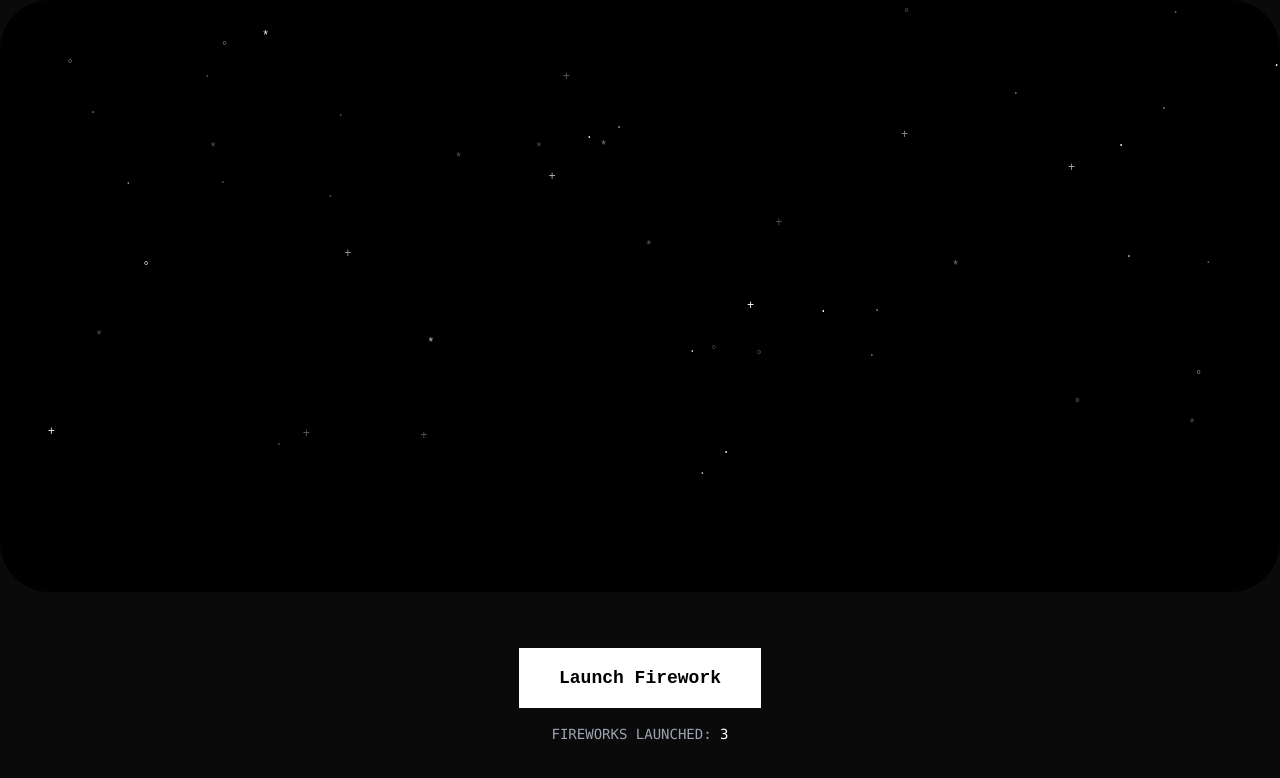
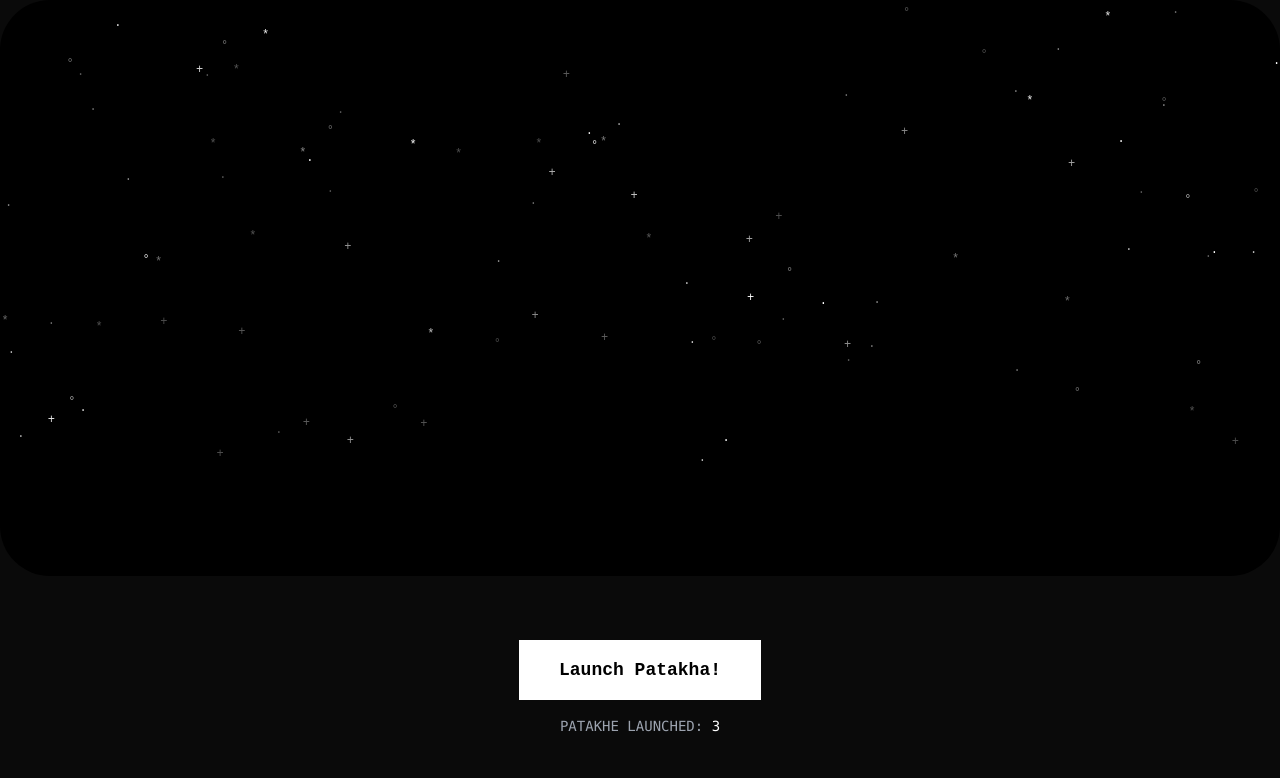
Before and after one commit to siphyshu/ascii-patakhe, a plain HTML site: page index.html in a window 1280 px wide. Drawn offline with nearby package versions, Linux system fonts and the light colour scheme; animation ran at ten frames a second.

Commit message:
changes firework to PATAKHAAA

```diff
--- a/index.html
+++ b/index.html
@@ -68,16 +68,16 @@
     <div id="viewport" class="flex-1 bg-black relative rounded-[50px] overflow-hidden mb-8">
     </div>
 
-    <!-- Bottom Control Panel -->
-    <div class="px-8 py-6 flex flex-col items-center justify-center gap-4">
+    <!-- Bottom Control Panel (Earth's horizon curve) -->
+    <div class="px-8 py-8 flex flex-col items-center justify-center gap-4" style="border-radius: 50% 50% 0 0 / 120px 120px 0 0;">
         <!-- Launch Button -->
         <button id="launchBtn" class="px-10 py-4 bg-white text-black font-bold text-lg hover:bg-gray-200 transition-all duration-200 cursor-pointer">
-            Launch Firework
+            Launch Patakha!
         </button>
 
         <!-- Counter -->
         <div id="counter" class="text-gray-400 text-sm font-mono">
-            FIREWORKS LAUNCHED: <span id="count" class="text-white">0</span>
+            PATAKHE LAUNCHED: <span id="count" class="text-white">0</span>
         </div>
     </div>
 
@@ -93,7 +93,7 @@
 
         // Create twinkling stars
         function createStars() {
-            const starCount = 50;
+            const starCount = 100;
             const starChars = ['.', '*', '·', '°', '+'];
 
             for (let i = 0; i < starCount; i++) {
@@ -109,7 +109,6 @@
         }
 
         createStars();
-
 
         // DOM element pool for performance
         const elementPool = {
```
